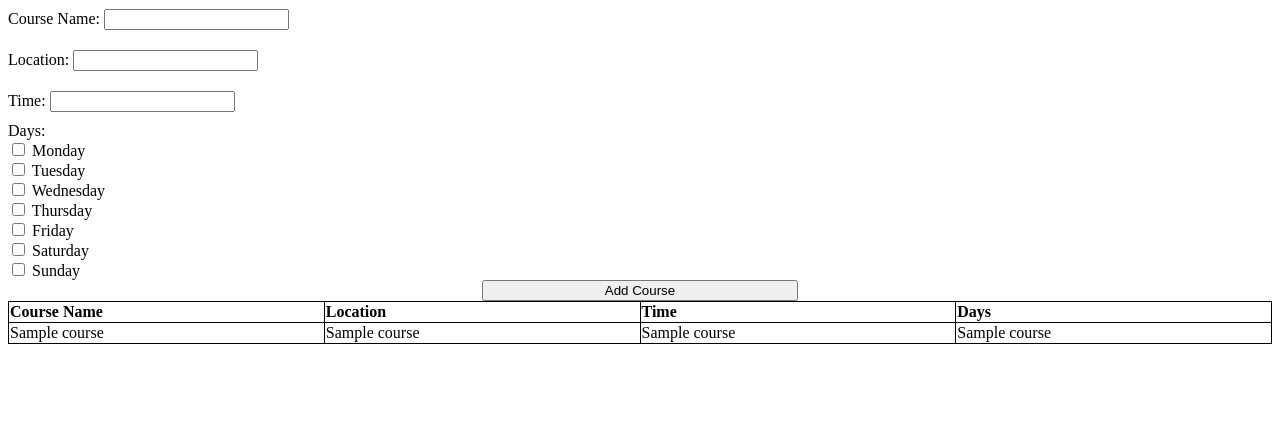
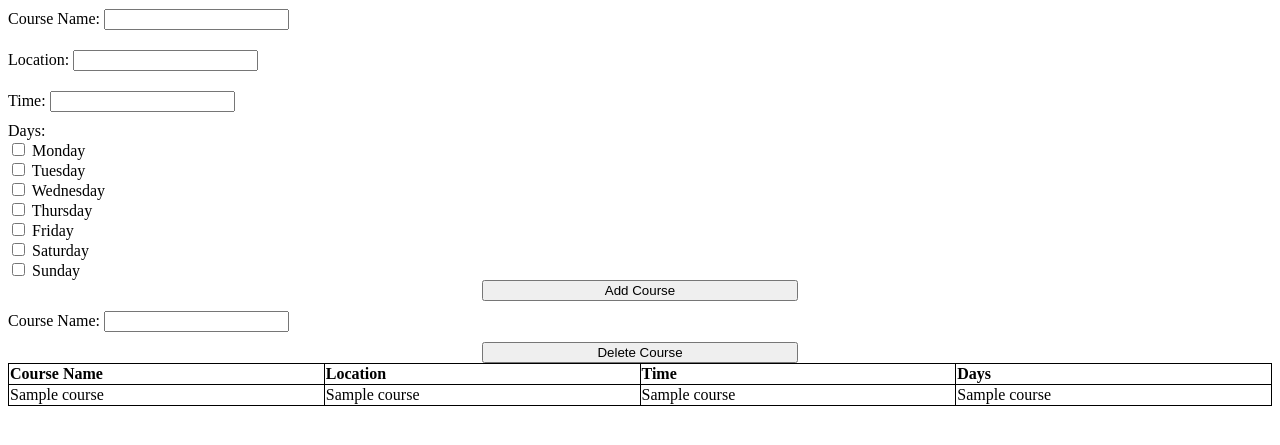
Before and after one commit to TOMMony/FlaskProject, a Flask app: template templates/table.html in a window 1280 px wide. Shown: the part 110-555 px from the top of the page. Run offline with Flask 3, Linux system fonts and the light colour scheme; the template is opened without the code that fills it: most values are stand-ins (such as "Sample title", 1, 10 or a date in 2020); parts of the project's set-up code (start-up, migrations or seed data) failed here and were passed over.

Commit message:
final project, works!

```diff
--- a/app.py
+++ b/app.py
@@ -194,7 +194,7 @@ def handle_data():
 @app.route("/remove_data", methods = ["POST"])
 @login_required
 def remove_data():
-    course_name, id = request.form["course_name"], current_user.id
+    course_name, id = request.form["coursename"], current_user.id
     if course_name is not None and id is not None:
         Schedule.delete(course_name, id)
     return redirect(url_for("schedule"))
--- a/templates/table.html
+++ b/templates/table.html
@@ -34,6 +34,10 @@
         <label for="sunday">Sunday</label><br>
         <button type="submit">Add Course</button>
     </form>
+    <form id="courseForm" action = "{{url_for('remove_data')}}" method="post">
+        Course Name: <input type="text" name="coursename" id="courseName"><br>
+        <button type="submit">Delete Course</button>
+    </form>
 
     <table id="courseTable">
         <tr>
```
Also changed, not shown: 2 other files.
